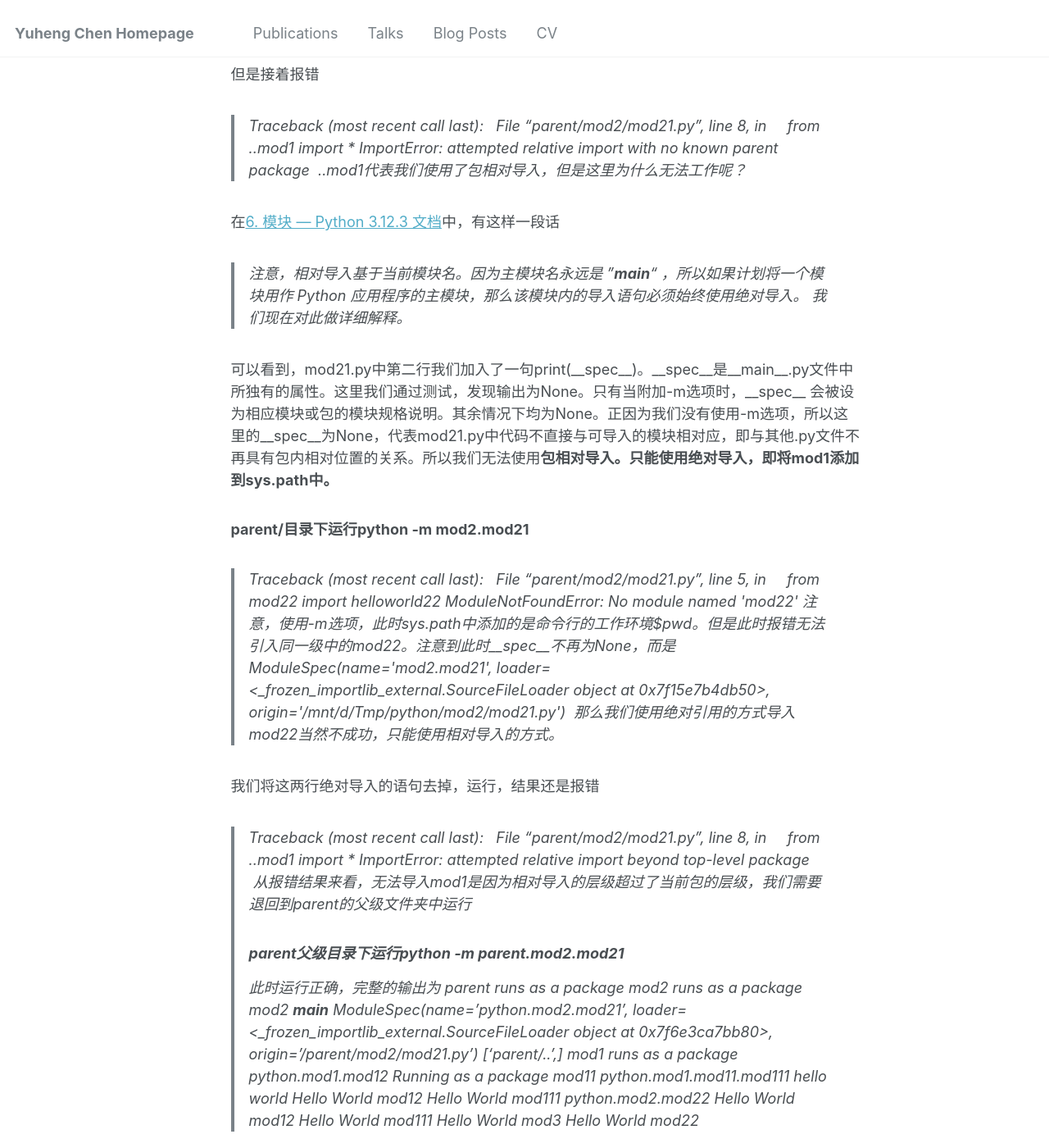
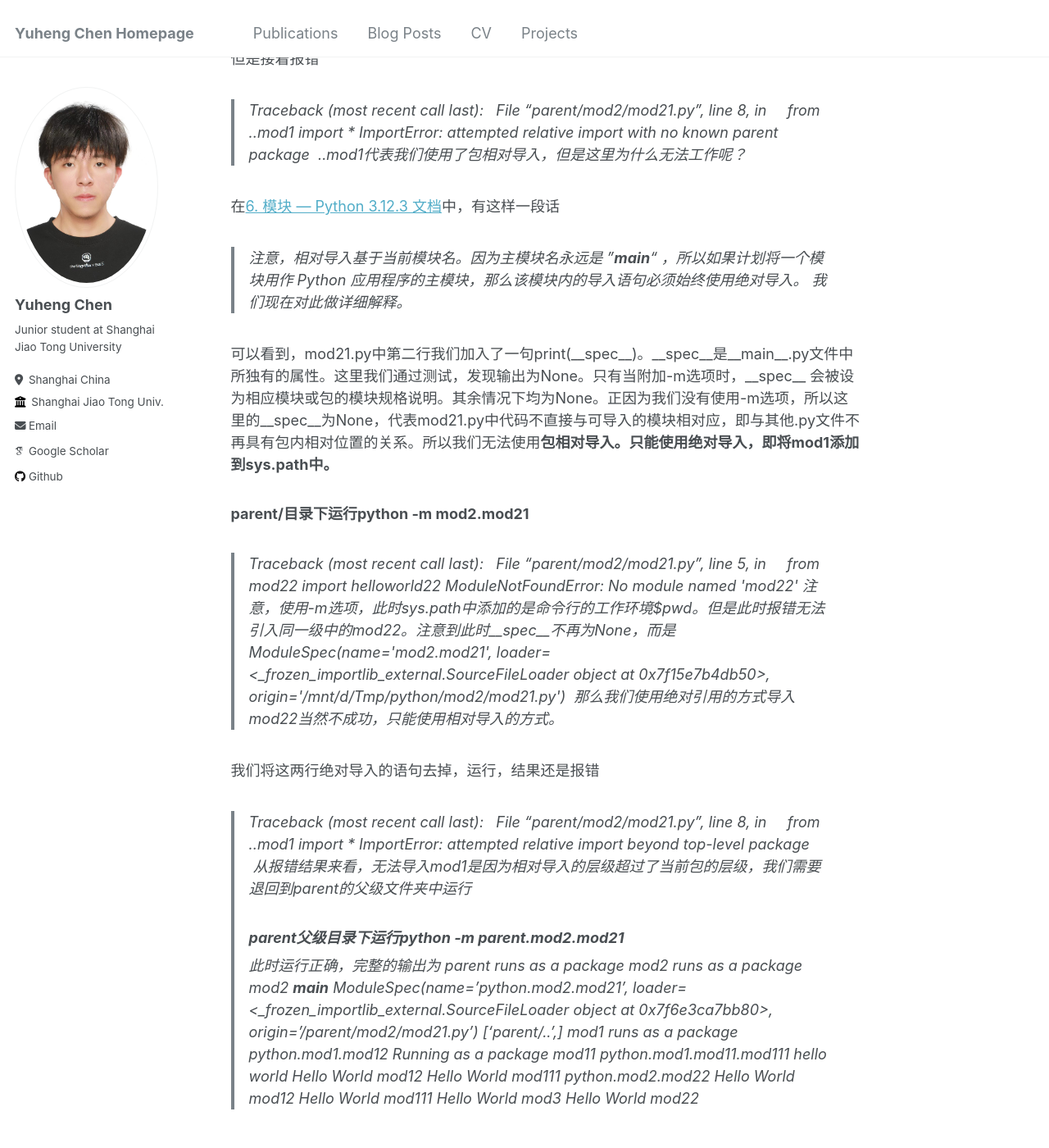
Before and after one commit to ChenYuHengSJTU/ChenYuHengSJTU.github.io, a Jekyll site: the page built from _posts/2024-06-01-pythonmoduleimport.md, in a window 1280 px wide and 1400 px high, scrolled down 4405 px. Shown: the whole window at 82% size. Built offline with Jekyll 4.4.1, drawn with Linux system fonts in a browser that asks for light colours; some web fonts are replaced; some of the changed text lies outside the part shown.

Commit message:
basic information modified

```diff
--- a/_data/navigation.yml
+++ b/_data/navigation.yml
@@ -3,8 +3,8 @@ main:
   - title: "Publications"
     url: /publications/
 
-  - title: "Talks"
-    url: /talks/
+  # - title: "Talks"
+  #   url: /talks/
 
   # - title: "Teaching"
   #   url: /teaching/
@@ -22,3 +22,6 @@ main:
 
   # - title: "Guide"
   #   url: /markdown/
+
+  - title: "Projects"
+    url: /projects/
--- a/_includes/archive-single.html
+++ b/_includes/archive-single.html
@@ -12,7 +12,7 @@
   {% assign title = post.title %}
 {% endif %}
 
-<!-- <div class="{{ include.type | default: "list" }}__item">
+<div class="{{ include.type | default: "list" }}__item">
   <article class="archive__item" itemscope itemtype="http://schema.org/CreativeWork">
     {% if include.type == "grid" and teaser %}
       <div class="archive__item-teaser">
@@ -48,6 +48,7 @@
 
     {% if post.excerpt and site.read_more != 'enabled' %}
     <p class="archive__item-excerpt" itemprop="description">{{ post.excerpt | markdownify }}</p>
+    <!-- <p class="archive__item-excerpt" itemprop="description">{{ **excerpt** | markdownify }}</p> -->
     {% elsif post.excerpt and site.read_more == 'enabled' %}
     <p class="archive__item-excerpt" itemprop="description"><p>{{ post.excerpt | markdownify | remove: '<p>' | remove: '</p>' }}<strong><a href="{{ base_path }}{{ post.url }}" rel="permalink"> Read more</a></strong></p></p>
     {% endif %}
@@ -60,5 +61,5 @@
       <p class="wordwrap">Download <a href=" {{ post.paperurl }} ">here</a></p>
     {% endif %}
 
-  </article> -->
+  </article>
 </div>
--- a/_layouts/single.html
+++ b/_layouts/single.html
@@ -1,30 +1,8 @@
 ---
 layout: default
 ---
+
 {% include base_path %}
-
-<div id="main" role="main">
-  <article class="page" itemscope itemtype="http://schema.org/CreativeWork">
-    {% if page.title %}
-      <header>
-        <h1 class="page__title" itemprop="headline">{{ page.title | markdownify | remove: "<p>" | remove: "</p>" }}</h1>
-      </header>
-    {% endif %}
-
-    {% if page.date %}
-      <p class="page__date"><strong><i class="fa fa-fw fa-calendar" aria-hidden="true"></i> {{ site.data.ui-text[site.locale].date_label | default: "Published:" }}</strong> <time datetime="{{ page.date | date: "%Y-%m-%d" }}">{{ page.date | date: "%B %d, %Y" }}</time></p>
-    {% endif %}
-
-    {% if page.excerpt %}
-      <section class="page__excerpt" itemprop="text">
-        {{ page.excerpt | markdownify }}
-      </section>
-    {% endif %}
-
-  </article>
-</div>
-
-<!-- {% include base_path %}
 
 {% if page.header.overlay_color or page.header.overlay_image or page.header.image %}
   {% include page__hero.html %}
@@ -93,10 +71,10 @@ layout: default
     {% if site.comments.provider and page.comments %}
       {% include comments.html %}
     {% endif %}
-  </article> -->
+  </article>
 
-  <!-- {% comment %}only show related on a post page when not disabled{% endcomment %} -->
-  <!-- {% if page.id and page.related and site.related_posts.size > 0 %}
+  {% comment %}<!-- only show related on a post page when not disabled -->{% endcomment %}
+  {% if page.id and page.related and site.related_posts.size > 0 %}
     <div class="page__related">
       {% if site.data.ui-text[site.locale].related_label %}
         <h4 class="page__related-title">{{ site.data.ui-text[site.locale].related_label | default: "You May Also Enjoy" }}</h4>
@@ -108,4 +86,4 @@ layout: default
       </div>
     </div>
   {% endif %}
-</div> -->
+</div>
--- a/_posts/2024-06-01-pythonmoduleimport.md
+++ b/_posts/2024-06-01-pythonmoduleimport.md
@@ -5,9 +5,10 @@ permalink: /posts/2024/06/pythonmoduleimport/
 tags:
   - python
   - solutions
+excerpt: ""
 ---
 
-<!--more-->
+<!-- more -->
 
 ## 模块、脚本、 包
 首先明确几个概念，脚本、模块、包
```
Also changed, not shown: _posts/2012-08-14-blog-post-1.md (deleted, +0 -20 lines), _posts/2013-08-14-blog-post-2.md (deleted, +0 -20 lines), _posts/2014-08-14-blog-post-3.md (deleted, +0 -20 lines), _posts/2015-08-14-blog-post-4.md (deleted, +0 -20 lines).
